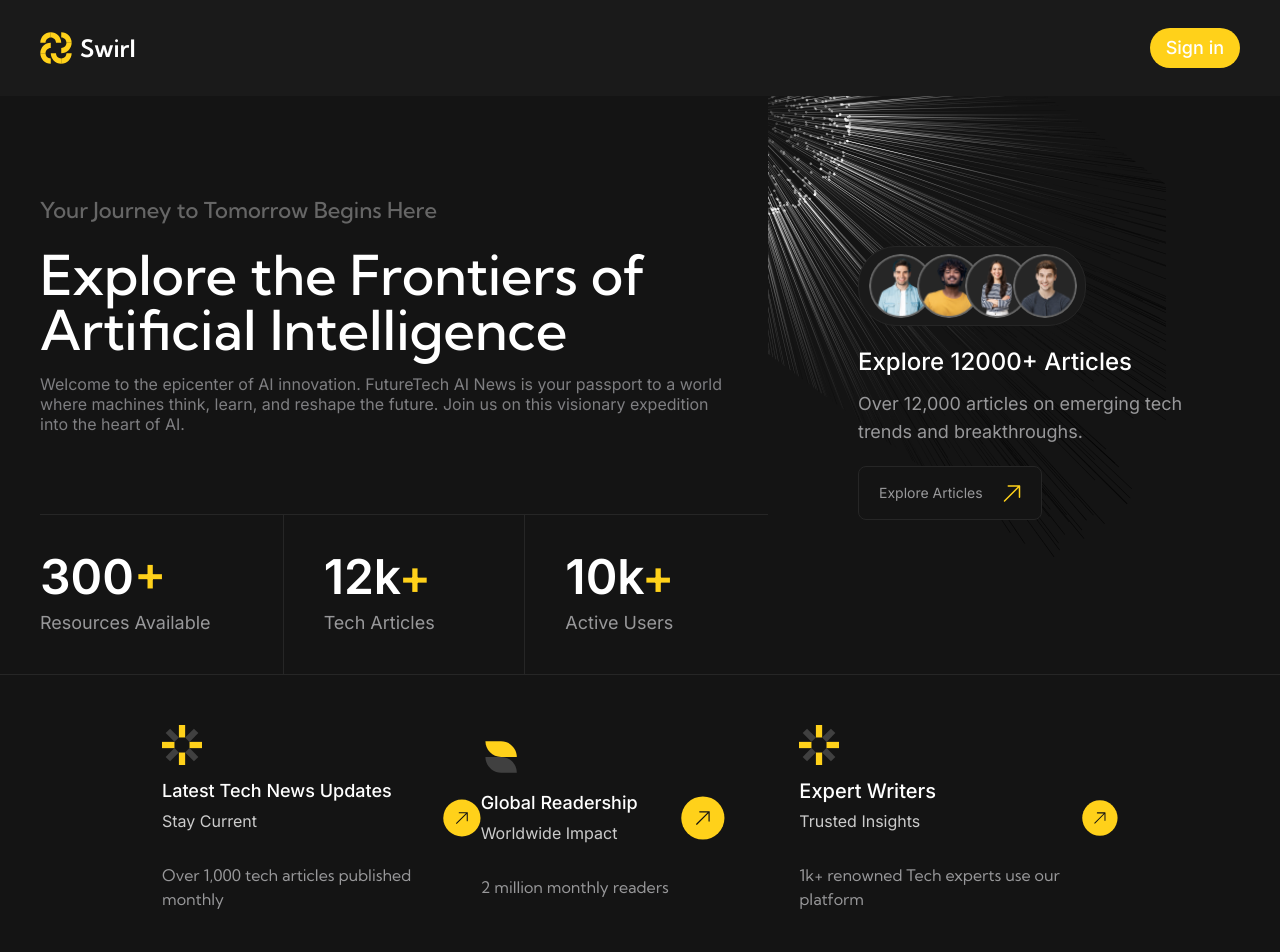
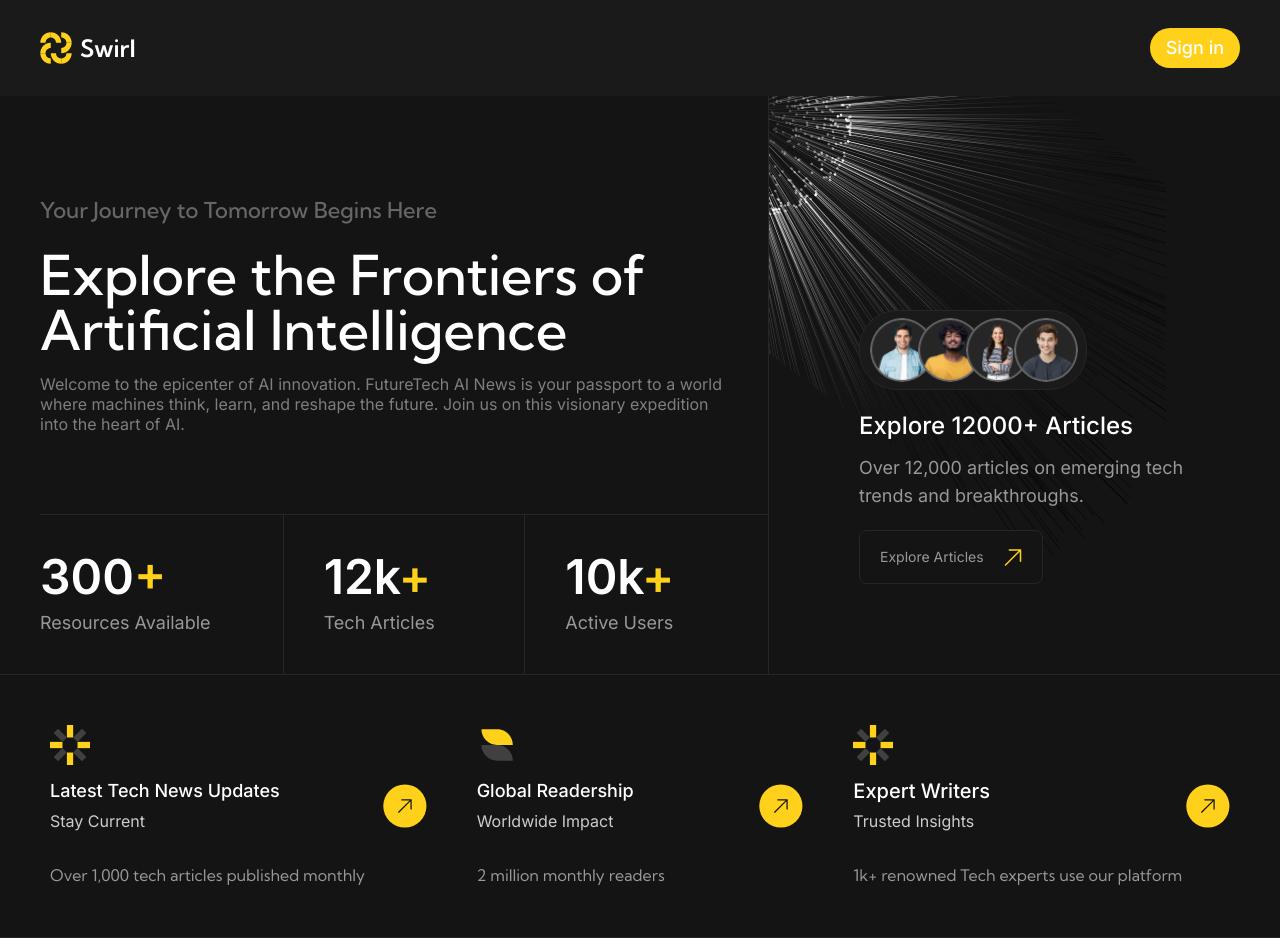
Before and after one commit to AbassKoyang/swirl, a React (Vite) app: page / in a window 1280 px wide. Shown: the top 952 px of the page. Built offline with nearby package versions, Linux system fonts and the light colour scheme.

Commit message:
modified layout to fit desing more

```diff
--- a/src/components/Hero.jsx
+++ b/src/components/Hero.jsx
@@ -15,7 +15,7 @@ const Hero = () => {
         </div>
         <HeroStats />
       </div>
-      <div className="col-span-5 lg:col-span-2 self-start bg-transparent pt-[100px] pb-[40px] relative overflow-hidden flex flex-col items-start justify-end px-5 lg:pl-10 lg:pr-0">
+      <div className="col-span-5 lg:col-span-2 self-start lg:self-stretch bg-transparent pt-[100px] pb-[40px] relative overflow-hidden flex flex-col items-start justify-end px-5 lg:pl-10 lg:pr-0 border-l border-l-[#262626]">
         <img src={MoonEffect} alt="Moon effect" className="w-full lg:w-[80%] lg:h-[500px] absolute -top-2 -left-2 lg:-top-3 lg:-left-3" />
         <div className="p-[24px] lg:p-[50px] 2xl:p-[80px] z-20">
           <HeroAvatar />
--- a/src/components/HeroFeaturesGrid.jsx
+++ b/src/components/HeroFeaturesGrid.jsx
@@ -6,8 +6,8 @@ import { Link } from 'react-router-dom'
 
 const HeroFeaturesGrid = () => {
   return (
-    <div className="w-full grid grid-cols-3 px-[162px] py-[50px] border-y border-y-[#262626]">
-        <div className="col-span-1 flex items-center gap-3">
+    <div className="w-full grid grid-cols-3 py-[50px] border-y border-y-[#262626]">
+        <div className="col-span-1 flex items-center justify-between lg:pl-[50px] 2xl:pl-20">
             <div className="">
                 <img src={NewsUpdateIcon} alt="News Update Icon" className='lg:size-[40px] 2xl:size-[50px]' />
                 <p className='font-medium font-inter lg:text-lg 2xl:text-xl text-white mt-3'>Latest Tech News Updates</p>
@@ -19,7 +19,7 @@ const HeroFeaturesGrid = () => {
                 <img src={ArrowButtonIcon} alt="Link to Latest news page" className='lg:size-[44px] 2xl:size-[52px]' />
             </Link>
         </div>
-        <div className="col-span-1 flex items-center gap-3">
+        <div className="col-span-1 flex items-center justify-between lg:px-[50px] 2xl:px-20">
             <div className="">
                 <img src={GlobalReadershipIcon} alt="News Update Icon" className='lg:size-[40px] 2xl:size-[50px]' />
                 <p className='font-medium font-inter lg:text-lg 2xl:text-xl text-white mt-3'>Global Readership</p>
@@ -31,7 +31,7 @@ const HeroFeaturesGrid = () => {
                 <img src={ArrowButtonIcon} alt="Link to Latest news page" className='lg:size-[44px] 2xl:size-[52px]' />
             </Link>
         </div>
-        <div className="col-span-1 flex items-center gap-3">
+        <div className="col-span-1 flex items-center justify-between lg:pr-[50px] 2xl:pr-20">
             <div className="">
                 <img src={ExpertContributorsIcon} alt="News Update Icon" className='lg:size-[40px] 2xl:size-[50px]' />
                 <p className='font-medium font-inter text-xl text-white mt-3'>Expert Writers</p>
```
